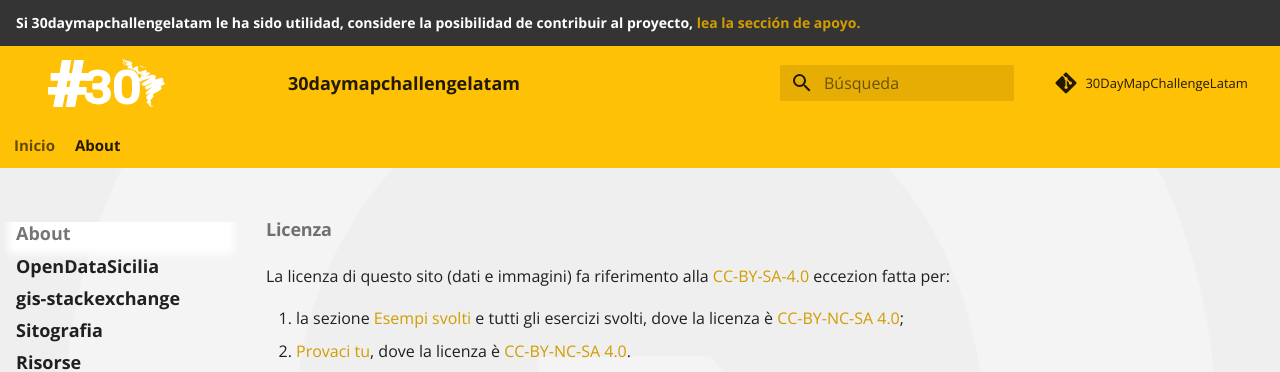
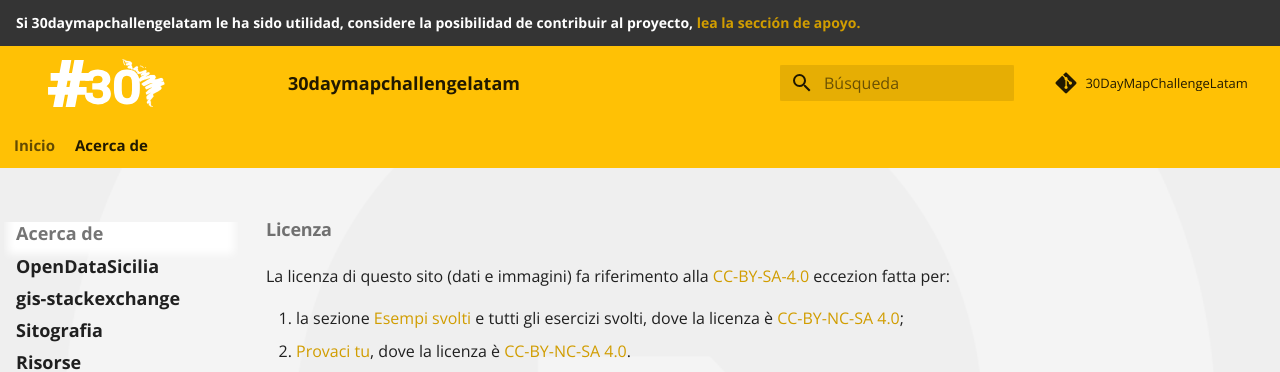
Before and after one commit to ambarja/30daymapchallengelatam, an MkDocs documentation site: the page built from docs/LICENSE_my.md, in a window 1280 px wide. Shown: the top 372 px of the page. Built offline with MkDocs 1.6.1 and Material for MkDocs 9.7.7, drawn with Linux system fonts in a browser that asks for light colours; some web fonts are replaced; comment, search, counter and statistics services are not loaded.

Commit message:
update flyer

```diff
--- a/mkdocs.yml
+++ b/mkdocs.yml
@@ -121,7 +121,7 @@
 nav:
     - Inicio: index.md
 
-    - About:
+    - Acerca de:
         - OpenDataSicilia: ods.md
         - gis-stackexchange: gis-stackexchange.md
         - Sitografia: sitografia_field_calc.md
```
